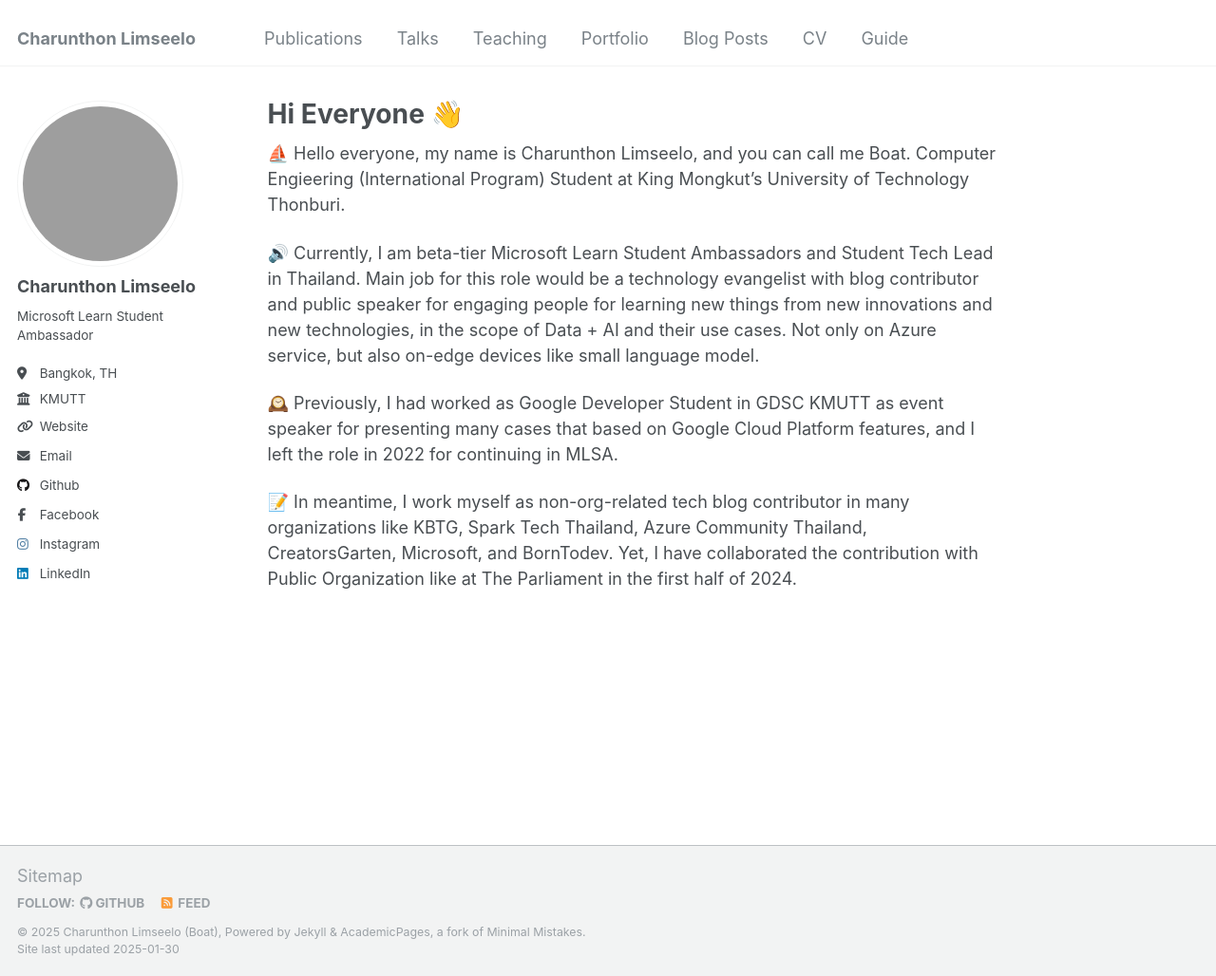
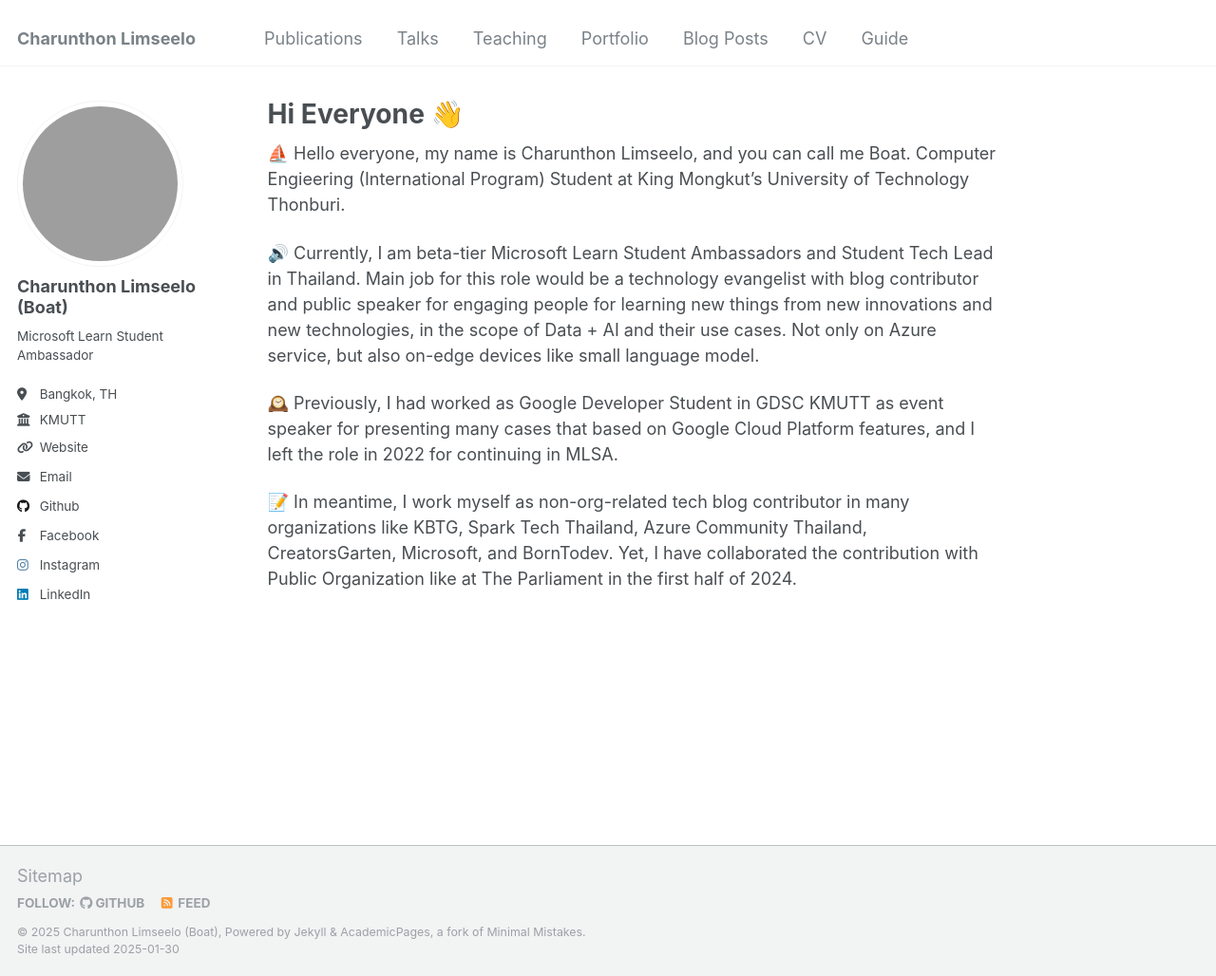
Before and after one commit to chrnthnkmutt/chrnthnkmutt.github.io, a Jekyll site: the page built from _pages/about.md, in a window 1280 px wide and 1028 px high. Shown: the whole window at 95% size. Built offline with Jekyll 4.4.1, drawn with Linux system fonts in a browser that asks for light colours; grey boxes are pictures that could not be loaded.

Commit message:
add nickname at the sidebar)

```diff
--- a/_config.yml
+++ b/_config.yml
@@ -22,7 +22,7 @@
 author:
   # Biographic information
   avatar           : "https://avatars.githubusercontent.com/u/114327550?v=4"
-  name             : "Charunthon Limseelo"
+  name             : "Charunthon Limseelo (Boat)"
   pronouns         : # example: "she/her"
   bio              : "Microsoft Learn Student Ambassador"
   location         : "Bangkok, TH"
```
